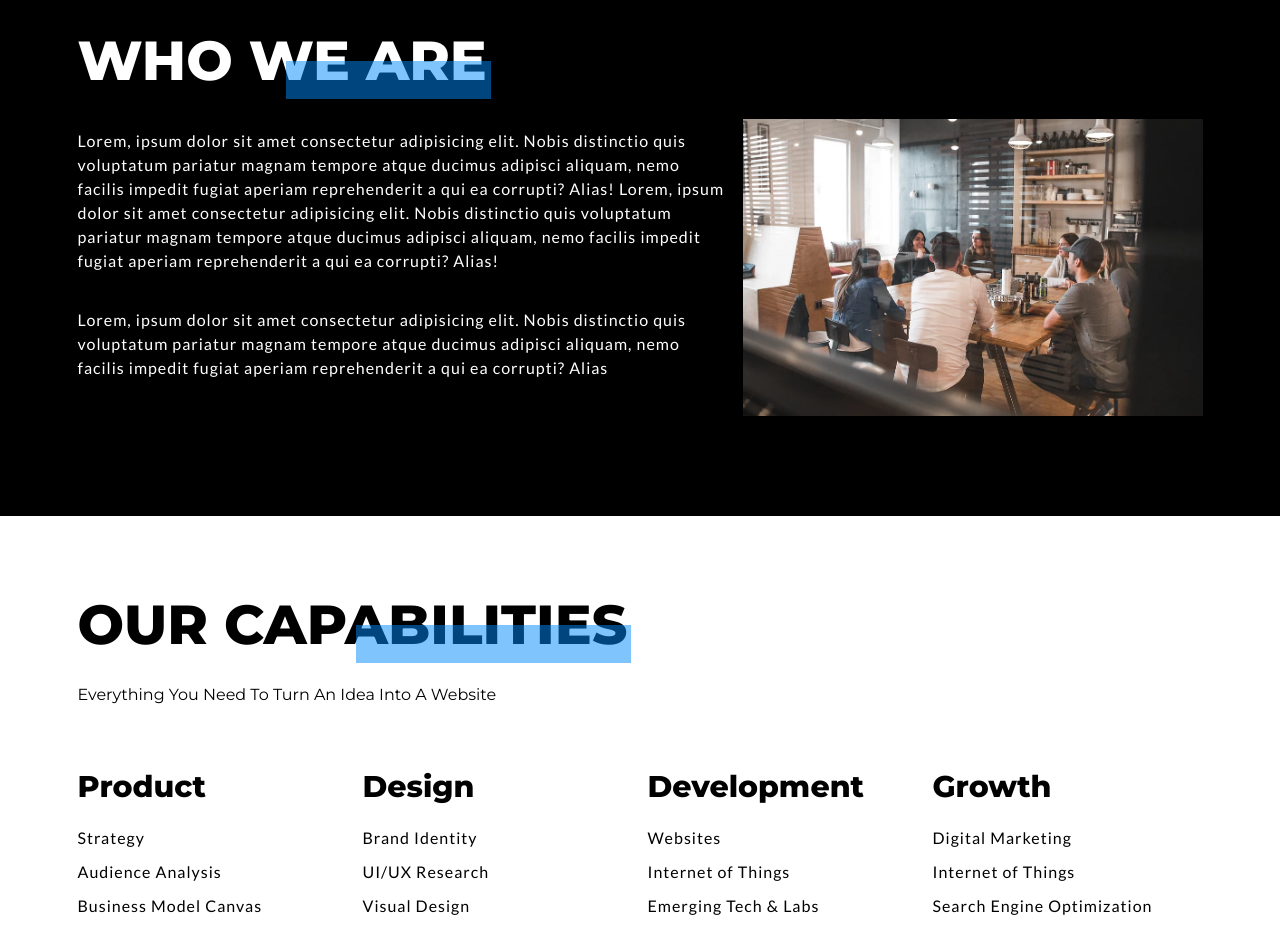
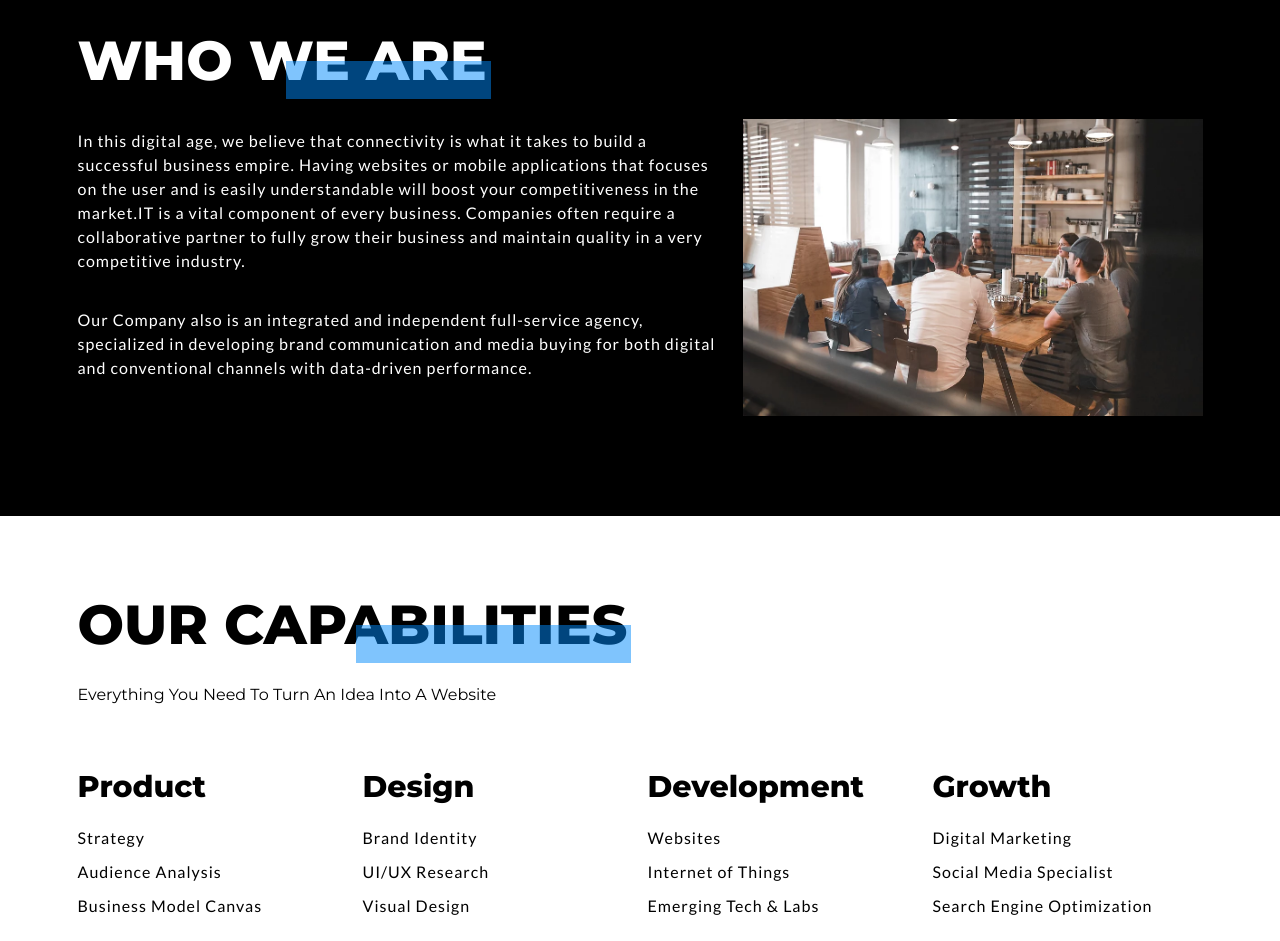
Before and after one commit to kikilukmanhakim/final-project, a plain HTML site: page about.html in a window 1280 px wide. Shown: the part 1440-2381 px from the top of the page. Drawn offline with nearby package versions, Linux system fonts and the light colour scheme.

Commit message:
penambahan deskripsi perusahaan yang relevan dan perubahan di bagian our capabilities Growth

```diff
--- a/about.html
+++ b/about.html
@@ -101,15 +101,17 @@
                     </div>
                 </div>
                 <div class="col-md-7 mb-5">
-                    <p>Lorem, ipsum dolor sit amet consectetur adipisicing elit. Nobis distinctio quis voluptatum
-                        pariatur magnam tempore atque ducimus adipisci aliquam, nemo facilis impedit fugiat aperiam
-                        reprehenderit a qui ea corrupti? Alias! Lorem, ipsum dolor sit amet consectetur adipisicing
-                        elit. Nobis distinctio quis voluptatum pariatur magnam tempore atque ducimus adipisci aliquam,
-                        nemo facilis impedit fugiat aperiam reprehenderit a qui ea corrupti? Alias!</p>
+                    <p>
+                        In this digital age, we believe that connectivity is what it takes to build a successful business empire.
+                        Having websites or mobile applications that focuses on the user and is easily understandable will boost
+                        your competitiveness in the market.IT is a vital component of every business. Companies often require a
+                        collaborative partner to fully grow their business and maintain quality in a very competitive industry.
+                    </p>
                     <br>
-                    <p>Lorem, ipsum dolor sit amet consectetur adipisicing elit. Nobis distinctio quis voluptatum
-                        pariatur magnam tempore atque ducimus adipisci aliquam, nemo facilis impedit fugiat aperiam
-                        reprehenderit a qui ea corrupti? Alias</p>
+                    <p>
+                        Our Company also is an integrated and independent full-service agency, specialized in developing brand communication
+                        and media buying for both digital and conventional channels with data-driven performance.
+                    </p>
 
                 </div>
                 <div class="col-md-5 mb-5">
@@ -192,7 +194,7 @@
                                 <p>Digital Marketing</p>
                             </li>
                             <li>
-                                <p>Internet of Things</p>
+                                <p>Social Media Specialist</p>
                             </li>
                             <li>
                                 <p>Search Engine Optimization</p>
```
Also changed, not shown: js/main.js (line endings or trailing spaces).
